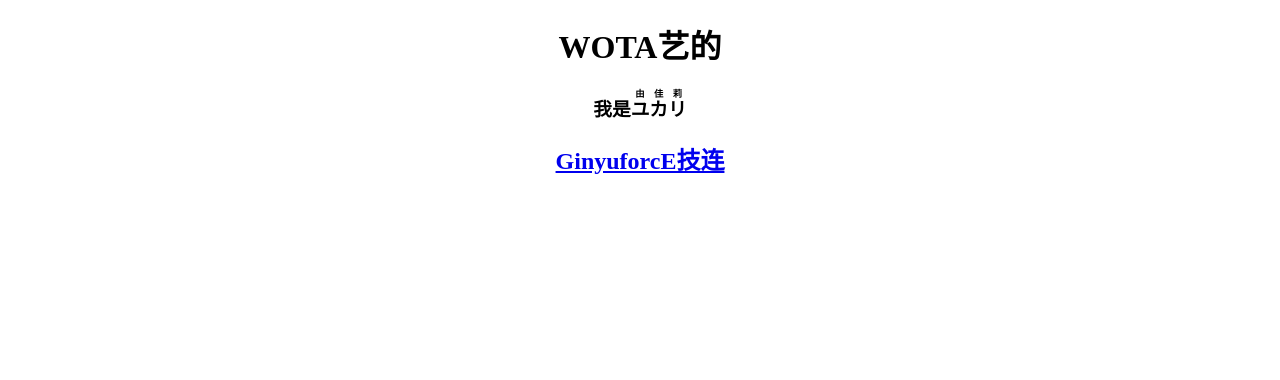
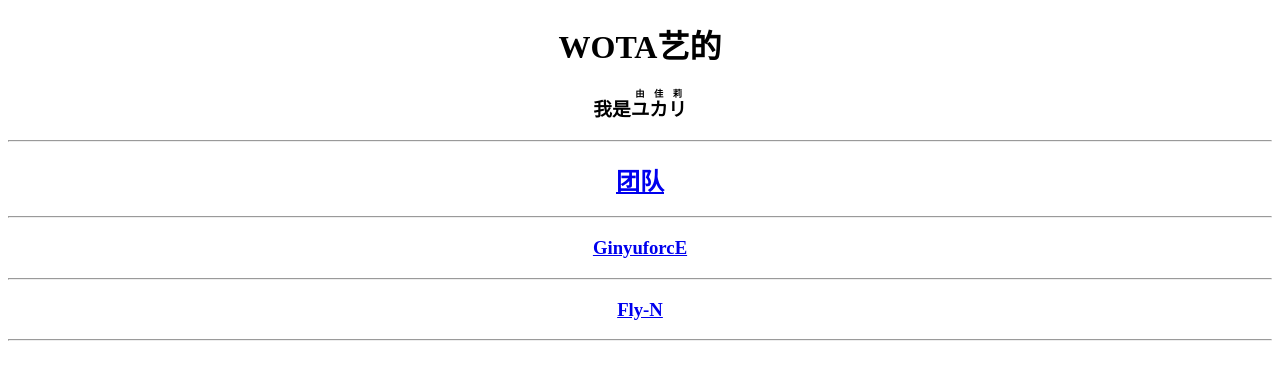
Before and after one commit to himetuki/wota.github.io, a plain HTML site: page docs/index.html in a window 1280 px wide. Drawn offline with nearby package versions, Linux system fonts and the light colour scheme.

Commit message:
Update index.html

```diff
--- a/docs/index.html
+++ b/docs/index.html
@@ -25,13 +25,22 @@
                 我是<ruby>ユカリ<rt>由佳莉</rt></ruby>
             </h3>
         </center>
-
+        <hr />
         <!-- 统合的WOTA艺团队等的html -->
         <center>
             <a href="GinyuforcE.html">
                 <h2>
-                    GinyuforcE技连
+                    团队
                 </h2>
+                <hr />
+                <h3>
+                    GinyuforcE
+                </h3>
+                <hr />
+                <h3>
+                    Fly-N
+                </h3>
+                <hr />
             </a>
         </center>
     </body>
```
